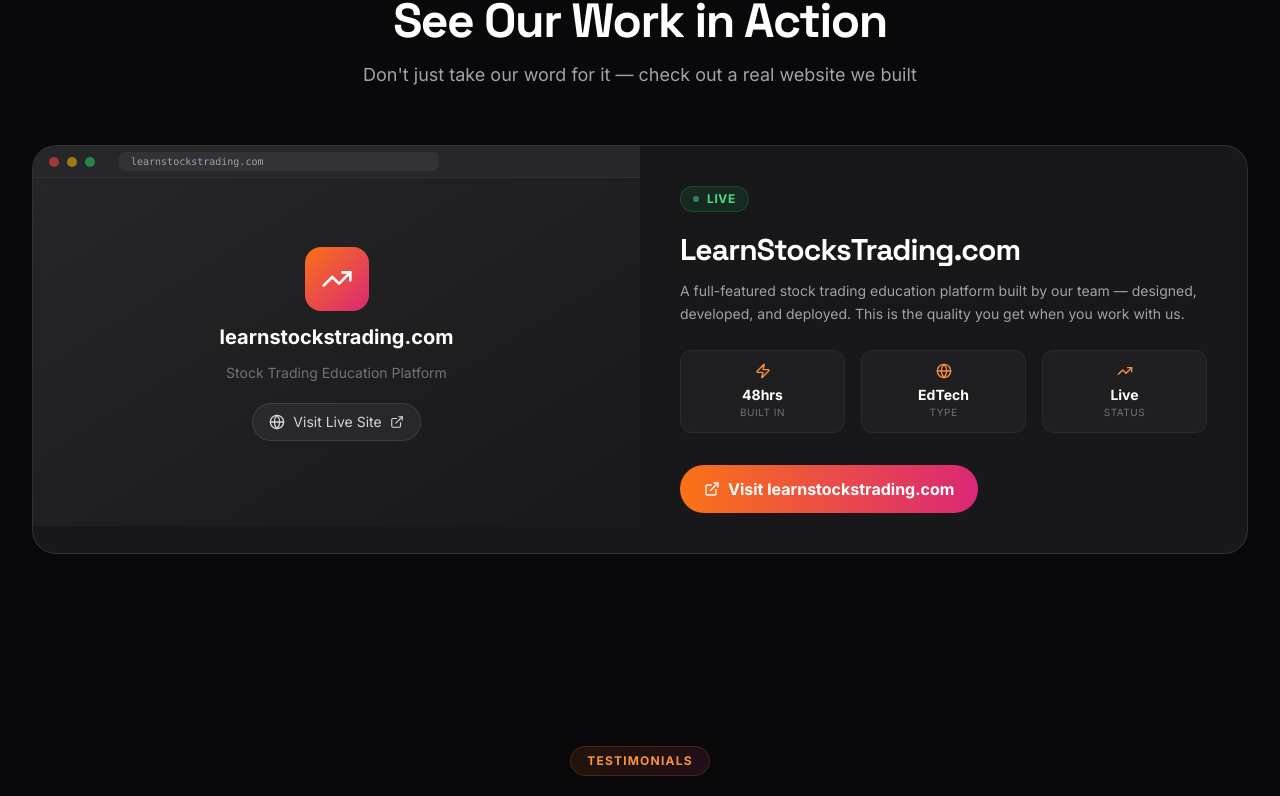
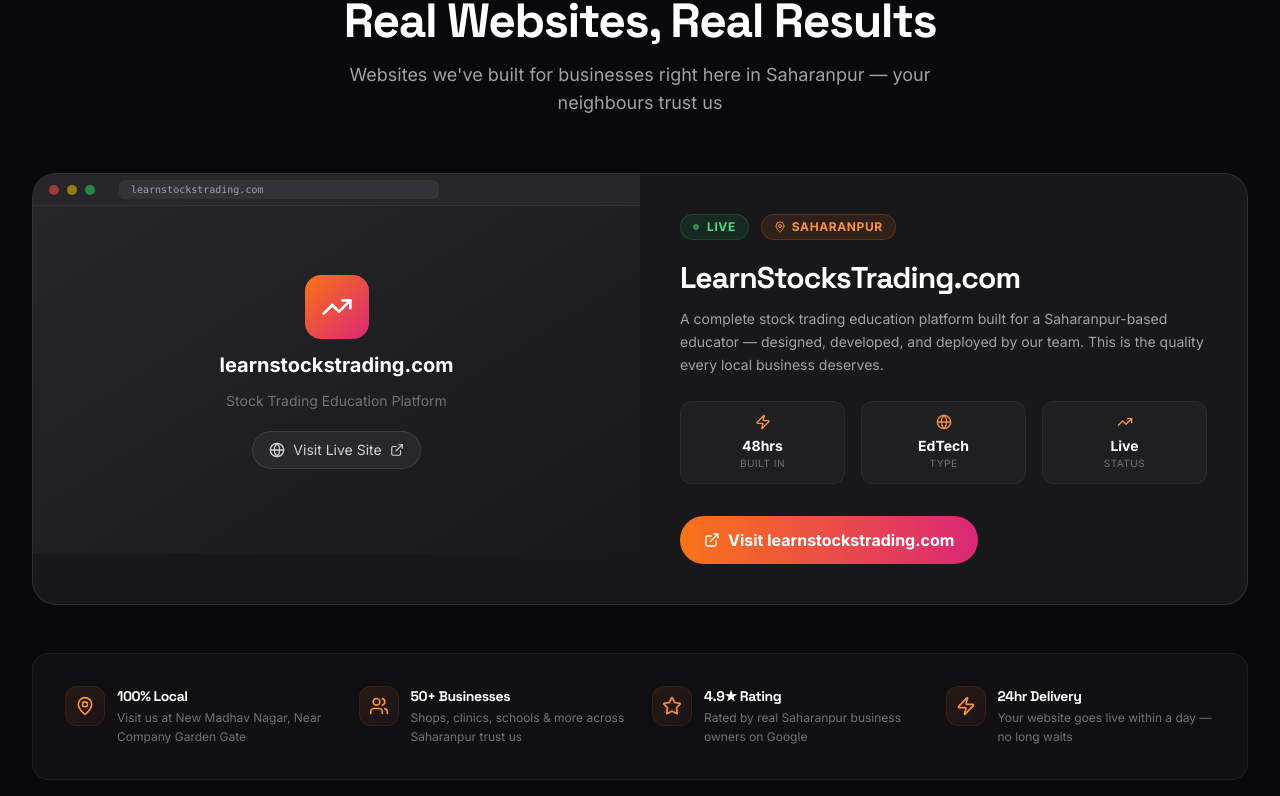
Before and after one commit to contactlearnstockstrading/websites-saharanpur, a Next.js app: page / in a window 1280 px wide. Shown: the part 4993-5789 px from the top of the page. Built offline with nearby package versions, Linux system fonts and the light colour scheme; no server answers.

Commit message:
add more templates

```diff
--- a/components/landing/LiveShowcase.tsx
+++ b/components/landing/LiveShowcase.tsx
@@ -2,20 +2,20 @@
 
 import ScrollReveal from "@/components/shared/ScrollReveal";
 import SectionHeader from "@/components/shared/SectionHeader";
-import { ExternalLink, Globe, Zap, TrendingUp } from "lucide-react";
+import { ExternalLink, Globe, Zap, TrendingUp, MapPin, Users, Star } from "lucide-react";
 
 export default function LiveShowcase() {
   return (
     <section className="py-24 px-4 sm:px-6 lg:px-8 max-w-7xl mx-auto">
       <SectionHeader
-        badge="Live Example"
-        title="See Our Work in Action"
-        subtitle="Don't just take our word for it — check out a real website we built"
+        badge="Built in Saharanpur"
+        title="Real Websites, Real Results"
+        subtitle="Websites we've built for businesses right here in Saharanpur — your neighbours trust us"
       />
 
+      {/* Live site showcase */}
       <ScrollReveal>
-        <div className="relative group">
-          {/* Glow effect */}
+        <div className="relative group mb-12">
           <div className="absolute -inset-1 bg-gradient-to-r from-orange-500/20 via-pink-500/20 to-violet-500/20 rounded-3xl blur-xl opacity-0 group-hover:opacity-100 transition-opacity duration-700" />
 
           <div className="relative bg-zinc-900 border border-white/10 rounded-3xl overflow-hidden hover:border-white/15 transition-all">
@@ -23,7 +23,6 @@
               {/* Preview */}
               <div className="relative overflow-hidden">
                 <div className="aspect-[16/10] bg-gradient-to-br from-zinc-800 to-zinc-900 flex items-center justify-center relative">
-                  {/* Browser chrome mockup */}
                   <div className="absolute top-0 left-0 right-0 h-8 bg-zinc-800 border-b border-white/5 flex items-center px-4 gap-2">
                     <div className="w-2.5 h-2.5 rounded-full bg-red-500/60" />
                     <div className="w-2.5 h-2.5 rounded-full bg-yellow-500/60" />
@@ -56,16 +55,23 @@
 
               {/* Details */}
               <div className="p-8 lg:p-10 flex flex-col justify-center">
-                <div className="inline-flex items-center gap-2 px-3 py-1 rounded-full bg-green-500/10 border border-green-500/20 text-green-400 text-xs font-bold tracking-wider w-fit mb-5">
-                  <span className="w-1.5 h-1.5 rounded-full bg-green-400 animate-pulse" />
-                  LIVE
+                <div className="flex items-center gap-3 mb-5">
+                  <div className="inline-flex items-center gap-2 px-3 py-1 rounded-full bg-green-500/10 border border-green-500/20 text-green-400 text-xs font-bold tracking-wider">
+                    <span className="w-1.5 h-1.5 rounded-full bg-green-400 animate-pulse" />
+                    LIVE
+                  </div>
+                  <div className="inline-flex items-center gap-1.5 px-3 py-1 rounded-full bg-orange-500/10 border border-orange-500/20 text-orange-400 text-xs font-bold tracking-wider">
+                    <MapPin className="w-3 h-3" />
+                    SAHARANPUR
+                  </div>
                 </div>
                 <h3 className="text-2xl sm:text-3xl font-heading font-bold text-white mb-3 tracking-tight">
                   LearnStocksTrading.com
                 </h3>
                 <p className="text-zinc-400 font-body text-sm leading-relaxed mb-6">
-                  A full-featured stock trading education platform built by our team — designed,
-                  developed, and deployed. This is the quality you get when you work with us.
+                  A complete stock trading education platform built for a Saharanpur-based
+                  educator — designed, developed, and deployed by our team. This is the quality
+                  every local business deserves.
                 </p>
 
                 <div className="grid grid-cols-3 gap-4 mb-8">
@@ -96,6 +102,46 @@
           </div>
         </div>
       </ScrollReveal>
+
+      {/* Saharanpur trust bar */}
+      <ScrollReveal delay={0.15}>
+        <div className="bg-zinc-900/50 border border-white/5 rounded-2xl p-8">
+          <div className="grid sm:grid-cols-2 lg:grid-cols-4 gap-6">
+            {[
+              {
+                icon: MapPin,
+                title: "100% Local",
+                desc: "Visit us at New Madhav Nagar, Near Company Garden Gate",
+              },
+              {
+                icon: Users,
+                title: "50+ Businesses",
+                desc: "Shops, clinics, schools & more across Saharanpur trust us",
+              },
+              {
+                icon: Star,
+                title: "4.9★ Rating",
+                desc: "Rated by real Saharanpur business owners on Google",
+              },
+              {
+                icon: Zap,
+                title: "24hr Delivery",
+                desc: "Your website goes live within a day — no long waits",
+              },
+            ].map((item) => (
+              <div key={item.title} className="flex items-start gap-3">
+                <div className="w-10 h-10 rounded-xl bg-gradient-to-br from-orange-500/10 to-pink-500/5 flex items-center justify-center border border-orange-500/10 shrink-0">
+                  <item.icon className="w-5 h-5 text-orange-400" />
+                </div>
+                <div>
+                  <p className="text-white font-heading font-bold text-sm">{item.title}</p>
+                  <p className="text-zinc-500 font-body text-xs leading-relaxed mt-0.5">{item.desc}</p>
+                </div>
+              </div>
+            ))}
+          </div>
+        </div>
+      </ScrollReveal>
     </section>
   );
 }
--- a/components/layout/Footer.tsx
+++ b/components/layout/Footer.tsx
@@ -2,13 +2,13 @@
 
 import { siteConfig } from "@/config/site-config";
 import { getWhatsAppLink } from "@/lib/whatsapp";
-import { MessageCircle, Mail, Zap } from "lucide-react";
+import { MessageCircle, Mail, Zap, MapPin, User } from "lucide-react";
 
 export default function Footer() {
   return (
     <footer className="bg-zinc-950 border-t border-white/5 text-white">
       <div className="max-w-7xl mx-auto px-4 sm:px-6 lg:px-8 py-12">
-        <div className="grid grid-cols-1 md:grid-cols-3 gap-8">
+        <div className="grid grid-cols-1 md:grid-cols-4 gap-8">
           <div>
             <div className="flex items-center gap-2.5 mb-4">
               <div className="w-9 h-9 rounded-xl bg-gradient-to-br from-orange-500 to-pink-600 flex items-center justify-center">
@@ -33,6 +33,7 @@
                 { label: "Templates", href: "#templates" },
                 { label: "How It Works", href: "#how-it-works" },
                 { label: "Pricing", href: "#pricing" },
+                { label: "Testimonials", href: "#testimonials" },
               ].map((link) => (
                 <li key={link.href}>
                   <a
@@ -44,6 +45,22 @@
                 </li>
               ))}
             </ul>
+          </div>
+
+          <div>
+            <h3 className="font-heading font-bold text-sm uppercase tracking-wider mb-4 text-zinc-400">
+              Office Location
+            </h3>
+            <div className="space-y-3">
+              <div className="flex items-start gap-2 text-sm text-zinc-500 font-body">
+                <MapPin className="w-4 h-4 text-orange-400 shrink-0 mt-0.5" />
+                <span className="leading-relaxed">{siteConfig.business.address}</span>
+              </div>
+              <div className="flex items-center gap-2 text-sm text-zinc-500 font-body">
+                <User className="w-4 h-4 text-orange-400 shrink-0" />
+                <span>{siteConfig.business.owner}, Founder</span>
+              </div>
+            </div>
           </div>
 
           <div>
--- a/config/site-config.ts
+++ b/config/site-config.ts
@@ -7,7 +7,9 @@
     name: "ShopWeb Saharanpur",
     tagline: "Premium Websites for Local Businesses",
     city: "Saharanpur",
-    email: "hello@shopwebsaharanpur.com",
+    email: "contactlearnstockstrading@gmail.com",
+    owner: "Abha Gupta",
+    address: "6/6236, New Madhav Nagar, Near Company Garden Gate, Saharanpur",
   },
   social: {
     instagram: "",
```
